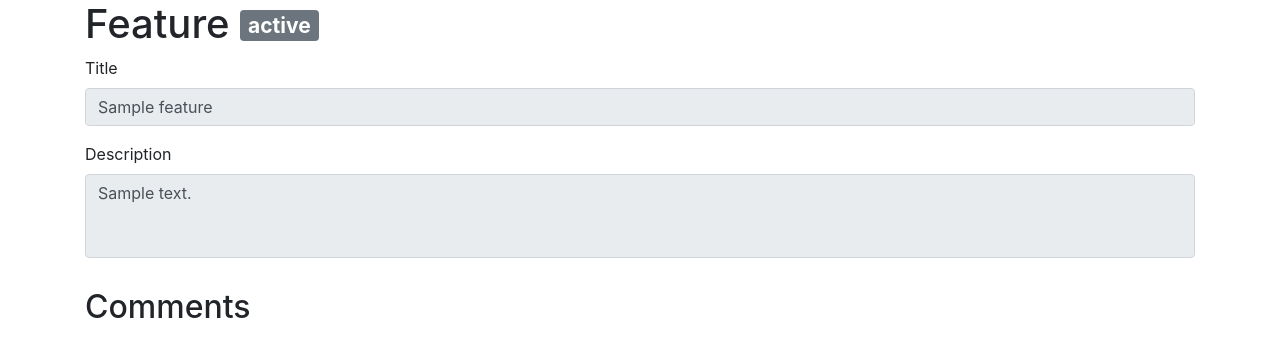
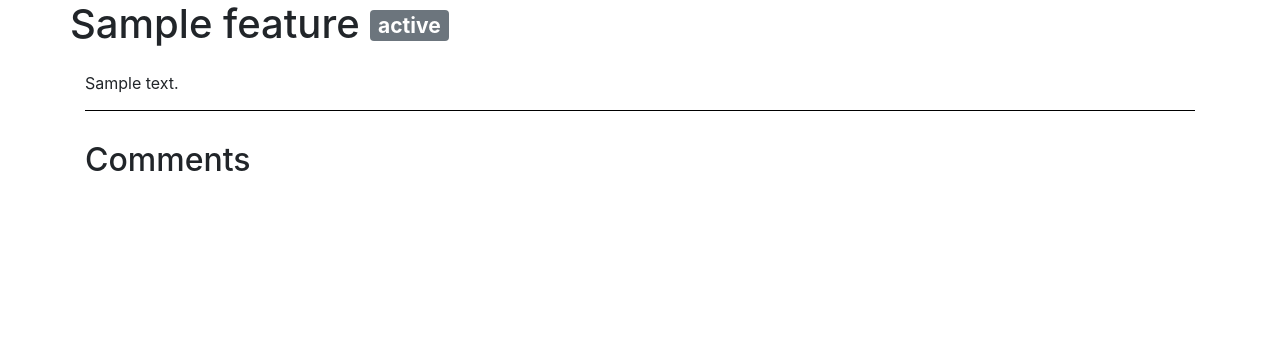
Before and after one commit to 3asyPe/FreshVotes, a Spring Boot app: page /products/1/features/1 in a window 1280 px wide. Shown: the part 66-423 px from the top of the page. Run offline with Spring Boot 4, Linux system fonts and the light colour scheme; tables that the repository leaves empty hold one stand-in row (values such as "Sample post"); some of the project's set-up classes (security, data sources, template engines, error pages and the like) are left out, and stand-ins take their place; some libraries are stand-ins or nearby versions.

Commit message:
Fix null feature and length of title bugs

```diff
--- a/FreshVotes/src/main/java/com/freshvotes/contoller/FeatureController.java
+++ b/FreshVotes/src/main/java/com/freshvotes/contoller/FeatureController.java
@@ -22,7 +22,7 @@
 import com.freshvotes.service.FeatureService;
 
 @Controller
-@RequestMapping("/products/{productId}/features")
+@RequestMapping("/products/{productId}")
 public class FeatureController {
 
 	@Autowired
@@ -31,12 +31,20 @@
 	@Autowired
 	private CommentService commentService;
 
-	@PostMapping("")
+	@GetMapping("/createFeature")
+	public String showCreateFeature(Model model) {
+		Feature feature = new Feature();
+		model.addAttribute("feature", feature);
+		return "feature";
+	}
+
+	@PostMapping("/createFeature")
 	public String createFeatures(@AuthenticationPrincipal User user,
 								 @PathVariable int productId,
-								 HttpServletResponse response) throws IOException {
+								 HttpServletResponse response,
+								 Feature feature) throws IOException {
 		try {
-			Feature feature = featureService.createFeature(productId, user);
+			feature = featureService.createFeature(feature, productId, user);
 			return "redirect:/products/" + productId + "/features/" + feature.getId();
 		}
 		catch(Exception exc) {
@@ -46,7 +54,7 @@
 		return "redirect:/";
 	}
 
-	@GetMapping("/{featureId}")
+	@GetMapping("/features/{featureId}")
 	public String getFeature(@AuthenticationPrincipal User user,
 							 @PathVariable int productId,
 							 @PathVariable int featureId,
@@ -61,10 +69,10 @@
 		catch(Exception exc) {
 			response.sendError(HttpStatus.NOT_FOUND.value(), "There is no product with id " + productId);
 		}
-		return "feature";
+		return "featureUserView";
 	}
 
-	@PostMapping("/{featureId}")
+	@PostMapping("/features/{featureId}")
 	public String updateFeature(@PathVariable int productId,
 								@PathVariable int featureId,
 								Feature feature) throws UnsupportedEncodingException {
@@ -72,4 +80,5 @@
 		return "redirect:/products/" + URLEncoder.encode(feature.getProduct().getName(),
 												  "UTF-8");
 	}
+
 }
--- a/FreshVotes/src/main/java/com/freshvotes/contoller/ProductController.java
+++ b/FreshVotes/src/main/java/com/freshvotes/contoller/ProductController.java
@@ -64,8 +64,6 @@
 				Optional<Product> productOpt = productRepo.findByName(decodedProductName);
 
 				if(productOpt.isPresent()) {
-					featureService.cleaning();
-
 					Product product = productOpt.get();
 					List<Feature> features = featureService.findByProduct(product);
 
@@ -88,7 +86,6 @@
 
 	@PostMapping("/products/{productId}/edit")
 	public String saveProduct(Product product, @PathVariable int productId) throws UnsupportedEncodingException {
-		System.out.println(product);
 		productRepo.save(product);
 		return "redirect:/products/" + URLEncoder.encode(product.getName(), StandardCharsets.UTF_8.name());
 	}
--- a/FreshVotes/src/main/java/com/freshvotes/domain/Feature.java
+++ b/FreshVotes/src/main/java/com/freshvotes/domain/Feature.java
@@ -4,6 +4,7 @@
 import java.util.Set;
 
 import javax.persistence.CascadeType;
+import javax.persistence.Column;
 import javax.persistence.Entity;
 import javax.persistence.FetchType;
 import javax.persistence.GeneratedValue;
@@ -23,6 +24,8 @@
 	@Id @GeneratedValue(strategy=GenerationType.IDENTITY)
 	private int id;
 	private String title;
+
+	@Column(length=5000)
 	private String description;
 	private String status;
 
--- a/FreshVotes/src/main/java/com/freshvotes/service/FeatureService.java
+++ b/FreshVotes/src/main/java/com/freshvotes/service/FeatureService.java
@@ -23,9 +23,7 @@
 	@Autowired
 	private FeatureRepository featureRepo;
 
-	public Feature createFeature(int productId, User user) {
-		Feature feature = new Feature();
-
+	public Feature createFeature(Feature feature, int productId, User user) {
 		Optional<Product> productOpt = productRepo.findById(productId);
 
 		if(productOpt.isPresent()) {
--- a/FreshVotes/src/main/resources/static/css/feature.css
+++ b/FreshVotes/src/main/resources/static/css/feature.css
@@ -27,3 +27,15 @@
 	white-space: pre-line;
 	word-break: break-all;
 }
+
+.description-header{
+	border-bottom: 1px black solid;
+	margin-bottm: 20px;
+}
+
+.description{
+	white-space: pre-line;
+	word-break: break-all;
+
+	margin: 15px 0;
+}
--- a/FreshVotes/src/main/resources/templates/dashboard-private.html
+++ b/FreshVotes/src/main/resources/templates/dashboard-private.html
@@ -30,8 +30,7 @@
 		</div>
 
 		<div class="row form">
-			<form th:action="@{/dashboard}" method="post">
-				<input type="hidden" th:name="${_csrf.parameterName}" th:value="${_csrf.token}"/>
+			<form th:action="@{/dashboard/createProduct}" method="get">
 				<button sec:authorize="isAuthenticated()" type="submit" class="btn btn-primary create-product">Create a Product</button>
 			</form>
 		</div>
--- a/FreshVotes/src/main/resources/templates/dashboard.html
+++ b/FreshVotes/src/main/resources/templates/dashboard.html
@@ -30,8 +30,7 @@
 		</div>
 
 		<div class="row form">
-			<form action="" method="post">
-				<input type="hidden" th:name="${_csrf.parameterName}" th:value="${_csrf.token}"/>
+			<form th:action="@{/dashboard/createProduct}" method="get">
 				<button sec:authorize="isAuthenticated()" type="submit" class="btn btn-primary create-product">Create a Product</button>
 			</form>
 		</div>
--- a/FreshVotes/src/main/resources/templates/feature.html
+++ b/FreshVotes/src/main/resources/templates/feature.html
@@ -37,77 +37,21 @@
 
 		<div class="form-group">
 			<label for="title">Title</label>
-			<input type="text" th:field="${feature.title}" class="form-control" th:required="required"
-				   th:attrappend="disabled=${user != null and user.id == feature.user.id ? null : 'disabled'}">
+			<input type="text" th:field="${feature.title}" class="form-control" th:required="required">
 		</div>
 
 		<div class="form-group">
 			<label for="description">Description</label>
 			<textarea class="form-control my-textarea" id="textarea" rows="3"
-					  th:field="${feature.description}" th:required="required"
-					  th:attrappend="disabled=${user != null and user.id == feature.user.id ? null : 'disabled'}"></textarea>
+					  th:field="${feature.description}" th:required="required"></textarea>
 		</div>
 
-		<button type="submit" class="btn btn-primary" th:if="${user != null and user.id == feature.user.id}">Save</button>
+		<button type="submit" class="btn btn-primary">Send</button>
 	</form>
 
-	<div class="comments">
-		<h2>Comments</h2>
-
-
-		<div class="media" sec:authorize="isAuthenticated()">
-		  <img src="..." class="mr-3" alt="...">
-		  <div class="media-body">
-		    <h5 class="mt-0" th:text="${user.name}">Media heading</h5>
-			<textarea class="form-control my-textarea" id="textarea-comment" rows="3"></textarea>
-		  </div>
-		  <button type="submit" class="btn btn-primary" id="send-button">Send</button>
-		</div>
-
-		<input sec:authorize="isAuthenticated()" type="hidden" id="name" th:value="${user.name}">
-
-		<div class="other-comments" id="commentsDiv">
-			<div th:fragment="fragment-comment" th:remove="tag">
-				<div th:if="${not #lists.isEmpty(comments)}">
-					<ul th:each="comment : ${comments}"
-						th:with="comments = ${comment.comments}" th:id="|comment-div-${comment.id}|">
-						<li class="media" th:id="|comment-${comment.id}|">
-							<img src="..." class="mr-3" alt="...">
-							<div class="media-body">
-								<div class="row">
-									<h5 class="mt-0" th:text="${comment.user.name}">Media heading</h5>
-									<button type="button" class="btn btn-sm btn-info reply-button" sec:authorize="isAuthenticated()" th:id="|reply-button-${comment.id}|">reply</button>
-								</div>
-								<div th:text="${comment.text}" class="comment-text">Cras sit amet nibh libero,
-									in gravida nulla. Nulla vel metus scelerisque ante
-									sollicitudin. Cras purus odio, vestibulum in vulputate at,
-									tempus viverra turpis. Fusce condimentum nunc ac nisi
-									vulputate fringilla. Donec lacinia congue felis in faucibus.</div>
-							</div>
-						</li>
-						<div sec:authorize="isAuthenticated()" class="d-none" th:id="|reply-textarea-div-${comment.id}|">
-							<ul>
-								<li class="media">
-								  <img src="..." class="mr-3" alt="...">
-								  <div class="media-body">
-								    <h5 class="mt-0" th:text="${user.name}">Media heading</h5>
-									<textarea class="form-control my-textarea" th:id="|reply-textarea-${comment.id}|" rows="1"></textarea>
-								  </div>
-								  <button type="submit" class="btn btn-primary send-button-reply" th:id="|send-button-${comment.id}|">Send</button>
-								  <button type="button" class="btn btn-info close-button" th:id="|close-button-${comment.id}|">Close</button>
-								</li>
-							</ul>
-						</div>
-						<li th:replace="this::fragment-comment">List Item</li>
-					</ul>
-				</div>
-			</div>
-		</div>
-	</div>
-
-</div>
 
 <script th:src="@{/javaScript/feature.js}"></script>
+<script th:src="@{/javaScript/featureCreating.js}"></script>
 
 </body>
 </html>
--- /dev/null
+++ b/FreshVotes/src/main/resources/templates/featureUserView.html
@@ -0,0 +1,97 @@
+<!DOCTYPE html>
+<html xmlns:th="http://www.thymeleaf.org"
+	  xmlns:sec="http://thymeleaf.org/thymeleaf-extras-springsecurity5">
+<head>
+
+	<meta charset="UTF-8">
+
+	<title>FreshVotes Feature</title>
+
+	<script th:replace="fragments/header :: headerElement"></script>
+	<script src="https://ajax.googleapis.com/ajax/libs/jquery/3.5.1/jquery.min.js"></script>
+
+	<link rel="stylesheet" type="text/css" th:href="@{/css/feature.css}" />
+
+</head>
+<body>
+
+<div th:replace="fragments/header :: header"></div>
+
+<div class="container">
+
+	<input type="hidden" th:name="${_csrf.parameterName}" th:value="${_csrf.token}" id="csrfToken"/>
+
+	<div class="description-header">
+		<div class="title">
+			<div class="row">
+				<h1 th:text="${feature.title}">Product</h1>
+
+				<div class="badge-status">
+					<h3><span class="badge badge-secondary" th:text="${feature.status}"></span></h3>
+				</div>
+			</div>
+		</div>
+
+		<div class="description" th:text="${feature.description}">Full Description</div>
+	</div>
+
+	<div class="comments">
+		<h2>Comments</h2>
+
+
+		<div class="media" sec:authorize="isAuthenticated()">
+		  <img src="..." class="mr-3" alt="...">
+		  <div class="media-body">
+		    <h5 class="mt-0" th:text="${user.name}">Media heading</h5>
+			<textarea class="form-control my-textarea" id="textarea-comment" rows="3"></textarea>
+		  </div>
+		  <button type="submit" class="btn btn-primary" id="send-button">Send</button>
+		</div>
+
+		<input sec:authorize="isAuthenticated()" type="hidden" id="name" th:value="${user.name}">
+
+		<div class="other-comments" id="commentsDiv">
+			<div th:fragment="fragment-comment" th:remove="tag">
+				<div th:if="${not #lists.isEmpty(comments)}">
+					<ul th:each="comment : ${comments}"
+						th:with="comments = ${comment.comments}" th:id="|comment-div-${comment.id}|">
+						<li class="media" th:id="|comment-${comment.id}|">
+							<img src="..." class="mr-3" alt="...">
+							<div class="media-body">
+								<div class="row">
+									<h5 class="mt-0" th:text="${comment.user.name}">Media heading</h5>
+									<button type="button" class="btn btn-sm btn-info reply-button" sec:authorize="isAuthenticated()" th:id="|reply-button-${comment.id}|">reply</button>
+								</div>
+								<div th:text="${comment.text}" class="comment-text">Cras sit amet nibh libero,
+									in gravida nulla. Nulla vel metus scelerisque ante
+									sollicitudin. Cras purus odio, vestibulum in vulputate at,
+									tempus viverra turpis. Fusce condimentum nunc ac nisi
+									vulputate fringilla. Donec lacinia congue felis in faucibus.</div>
+							</div>
+						</li>
+						<div sec:authorize="isAuthenticated()" class="d-none" th:id="|reply-textarea-div-${comment.id}|">
+							<ul>
+								<li class="media">
+								  <img src="..." class="mr-3" alt="...">
+								  <div class="media-body">
+								    <h5 class="mt-0" th:text="${user.name}">Media heading</h5>
+									<textarea class="form-control my-textarea" th:id="|reply-textarea-${comment.id}|" rows="1"></textarea>
+								  </div>
+								  <button type="submit" class="btn btn-primary send-button-reply" th:id="|send-button-${comment.id}|">Send</button>
+								  <button type="button" class="btn btn-info close-button" th:id="|close-button-${comment.id}|">Close</button>
+								</li>
+							</ul>
+						</div>
+						<li th:replace="this::fragment-comment">List Item</li>
+					</ul>
+				</div>
+			</div>
+		</div>
+	</div>
+
+</div>
+
+<script th:src="@{/javaScript/feature.js}"></script>
+
+</body>
+</html>
```
Also changed, not shown: FreshVotes/src/main/java/com/freshvotes/contoller/DashboardController.java (+14 -4 lines), FreshVotes/src/main/resources/static/css/productView.css (+26 -3 lines), FreshVotes/src/main/resources/static/javaScript/featureCreating.js (added, +29 -0 lines), FreshVotes/src/main/resources/templates/productUserView.html (+5 -3 lines), FreshVotes/src/main/resources/static/css/featureUserView.css (added).
